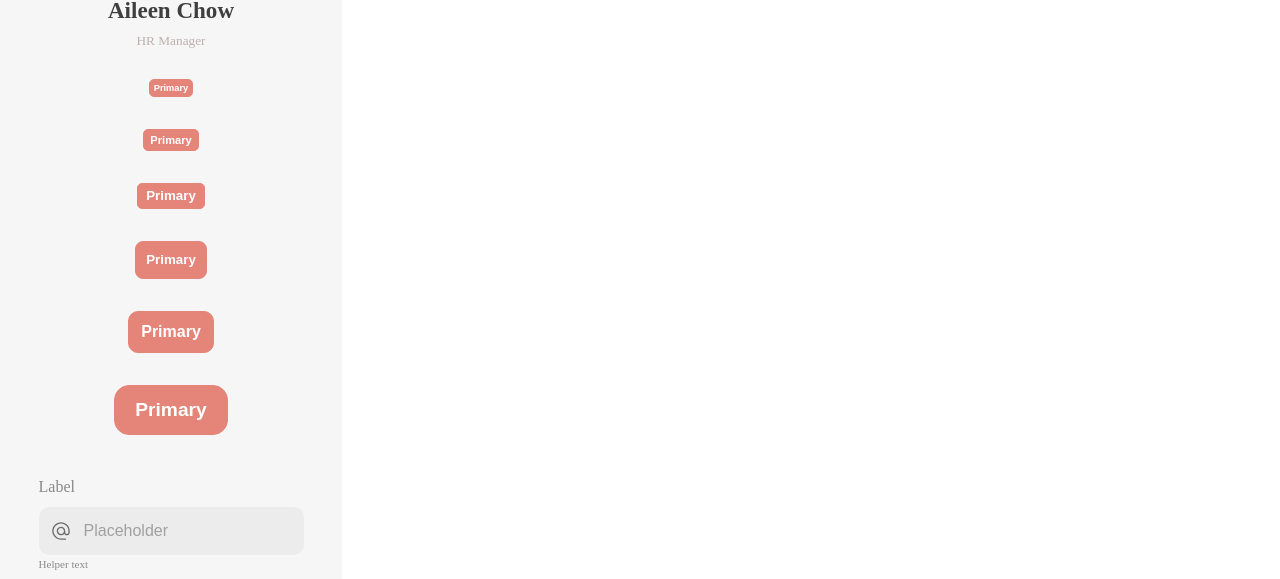
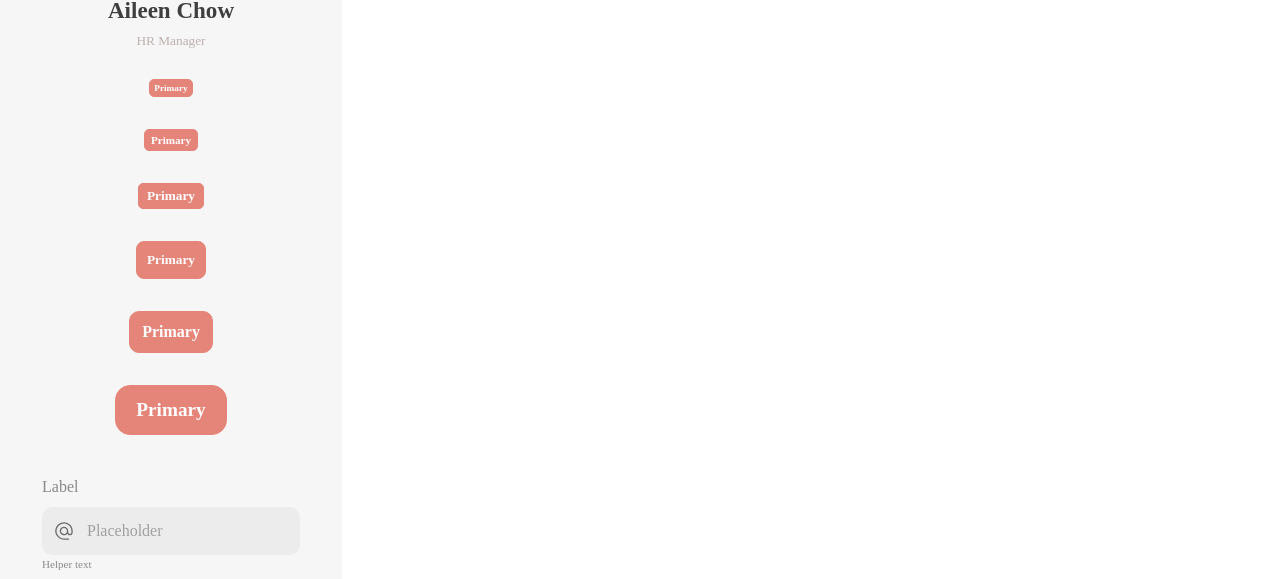
Before and after one commit to surveysparrow/twigs, a React app: page / in a window 1280 px wide. Shown: the part 254-833 px from the top of the page. Built offline with nearby package versions, Linux system fonts and the light colour scheme; the HTML template or start-up script is replaced by a standard one.

Commit message:
PR comments

```diff
--- a/src/button/Button.tsx
+++ b/src/button/Button.tsx
@@ -117,13 +117,14 @@ type ButtonProps = ButtonBaseProps &
 export const Button:FunctionComponent<ButtonProps> = React.forwardRef(
   (
     {
-      children, iconLeft, iconRight, loading, disabled, type, onClick, ...rest
+      children, variant = 'primary', iconLeft, iconRight, loading, disabled, type, onClick, ...rest
     }: ButtonProps,
     ref,
   ) => {
     return (
       <StyledButton
         ref={ref}
+        variant={variant}
         type={type}
         disabled={disabled}
         data-testid="button"
--- a/src/input/Input.tsx
+++ b/src/input/Input.tsx
@@ -1,12 +1,6 @@
 import React, { ReactElement, FunctionComponent, ComponentProps } from 'react';
 import { Box } from '../box';
 import { styled } from '../../stitches.config';
-
-const inputPadding = {
-  xl: '$10',
-  lg: '$9',
-  md: '$7',
-};
 
 const StyledInput = styled('input', {
   width: '100%',
@@ -124,6 +118,14 @@ export const Input: FunctionComponent<InputProps> = ({
   css,
   ...rest
 }: InputProps) => {
+  let inputPaddingValue = '$10';
+  if (size === 'xl') {
+    inputPaddingValue = '$10';
+  } else if (size === 'lg') {
+    inputPaddingValue = '$9';
+  } else if (size === 'md') {
+    inputPaddingValue = '$7';
+  }
   if (iconLeft || iconRight) {
     return (
       <Box css={{
@@ -140,7 +142,7 @@ export const Input: FunctionComponent<InputProps> = ({
           {React.cloneElement(iconLeft)}
         </IconContainer>
         )}
-        <StyledInput size={size} data-testid="input" css={{ ...(iconLeft && { paddingInlineStart: inputPadding[size!] }), ...(iconRight && { paddingInlineEnd: inputPadding[size!] }) }} {...rest} />
+        <StyledInput size={size} data-testid="input" css={{ ...(iconLeft && { paddingInlineStart: inputPaddingValue }), ...(iconRight && { paddingInlineEnd: inputPaddingValue }) }} {...rest} />
         {iconRight && (
         <IconContainer
           size={size}
@@ -155,6 +157,6 @@ export const Input: FunctionComponent<InputProps> = ({
     );
   }
   return (
-    <StyledInput data-testid="input" {...rest} />
+    <StyledInput data-testid="input" {...rest} css={css} />
   );
 };
--- a/stitches.config.ts
+++ b/stitches.config.ts
@@ -308,7 +308,9 @@ export const defaultTheme = {
     '2xl': '20px',
     '3xl': '30px',
   },
-  shadows: {},
+  shadows: {
+    sm: 'box-shadow: 0px 5px 15px rgba(0, 0, 0, 0.04)',
+  },
   zIndices: {},
   transitions: {},
 };
@@ -378,6 +380,6 @@ export const {
 
 export const globalStyles = globalCss({
   ...resetStyles,
-  '*': { margin: 0, padding: 0 },
+  '*': { margin: 0, padding: 0, fontFamily: '$body' },
   '*, :before, :after': { boxSizing: 'border-box' },
 });
```
